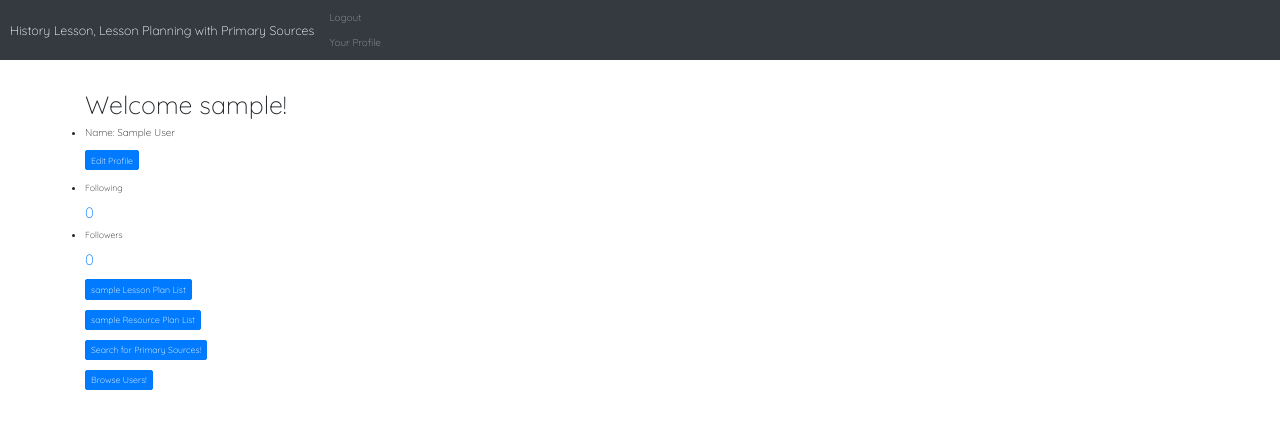
After one commit to kristenkrofchik/history_lesson_capstone, a Flask app: page /users/1/profile in a window 1280 px wide. The commit adds this page. Shown: the top 429 px of the page. Run offline with Flask 2, Linux system fonts and the light colour scheme; the visitor is signed in with stand-in values (Sample User, id 1); data comes from the database, SQL or seed files in the repository; data that the repository does not hold is empty; some libraries are stand-ins or nearby versions.

Commit message:
changes to user profile page

```diff
--- a/app.py
+++ b/app.py
@@ -130,11 +130,21 @@ def show_users():
 @app.route(f"/users/<int:user_id>", methods=['GET', 'POST'])
 def show_user_home(user_id):
     """Show Logged In User Homepage"""
-    """Homepage will also need: user calendar,
-    search for other users, show user profile info (template), logout, reccomended resoucres?"""
+
     user = User.query.get_or_404(user_id)
 
     return render_template('users/home.html', user=user)
+
+@app.route(f"/users/<int:user_id>/profile")
+def show_user_profile(user_id):
+    """Show logged in user profile page- full profile info, edit profile, following, follower, etc"""
+    user = User.query.get(user_id)
+
+    if "id" not in session or user.id != session['id']:
+        raise Unauthorized()
+
+    return render_template('users/profile.html', user=user)
+
 
 @app.route(f"/users/<int:user_id>/edit", methods=['GET'])
 def show_edit_user_form(user_id):
@@ -170,7 +180,7 @@ def handle_edit_user_form(user_id):
 
         db.session.commit()
 
-        return redirect(f"/users/{user.id}")
+        return redirect(f"/users/{user.id}/profile")
 
     return render_template("users/edit.html", form=form, user=user)
 
--- a/templates/base.html
+++ b/templates/base.html
@@ -17,6 +17,7 @@
     <li class="nav-item">
       {% if 'id' in session %}
       <a class="nav-link" href="/logout">Logout</a>
+      <a class="nav-link" href="/users/{{user.id}}/profile">Your Profile</a>
       {% else %}
       <a class="nav-link" href="/login">Login</a>
       {% endif %}
--- /dev/null
+++ b/templates/users/profile.html
@@ -0,0 +1,74 @@
+{% extends 'base.html' %}
+
+{% block title %}
+{{user.username}} Profile
+{% endblock %}
+
+{% block content %}
+
+    <h1>Welcome {{user.username}}!</h1>
+
+    <ul>
+    {% if user.first_name or user.last_name %}
+        <li>Name: {{user.first_name}} {{user.last_name}}</li>
+    {% endif %}
+    {% if user.school %}
+        <li>School: {{user.school}}</li>
+    {% endif %}
+    {% if user.grade %}
+        <li>Grade: {{user.grade}}</li>
+    {% endif %}
+    {% if user.location %}
+        <li>Location: {{user.location}}</li>
+    {% endif %}
+    </ul>
+
+    <p>
+      <a href="/users/{{ user.id }}/edit" class="btn btn-primary btn-sm">
+        Edit Profile
+      </a>
+    </p>
+
+    <ul>
+        <li class="stat">
+            <p class="small">Following</p>
+                <h4>
+                    <a href="/users/{{ user.id }}/following">{{ user.following | length }}</a>
+                </h4>
+        </li>
+        <li class="stat">
+            <p class="small">Followers</p>
+                <h4>
+                    <a href="/users/{{ user.id }}/followers">{{ user.followers | length }}</a>
+                </h4>
+        </li>
+    </ul>
+
+    <p>
+      <a href="/users/{{ user.id }}/lessons" class="btn btn-primary btn-sm">
+      {{user.username}} Lesson Plan List
+      </a>
+    </p>
+
+    <p>
+        <a href="/users/{{ user.id }}/resources" class="btn btn-primary btn-sm">
+        {{user.username}} Resource Plan List
+        </a>
+      </p>
+
+
+  <p>
+    <a href="/resources/search" class="btn btn-primary btn-sm">
+    Search for Primary Sources!
+    </a>
+  </p>
+
+
+  <p>
+    <a href="/users" class="btn btn-primary btn-sm">
+      Browse Users!
+    </a>
+  </p>
+
+
+{% endblock %}
```
Also changed, not shown: templates/users/home.html (+0 -11 lines).
